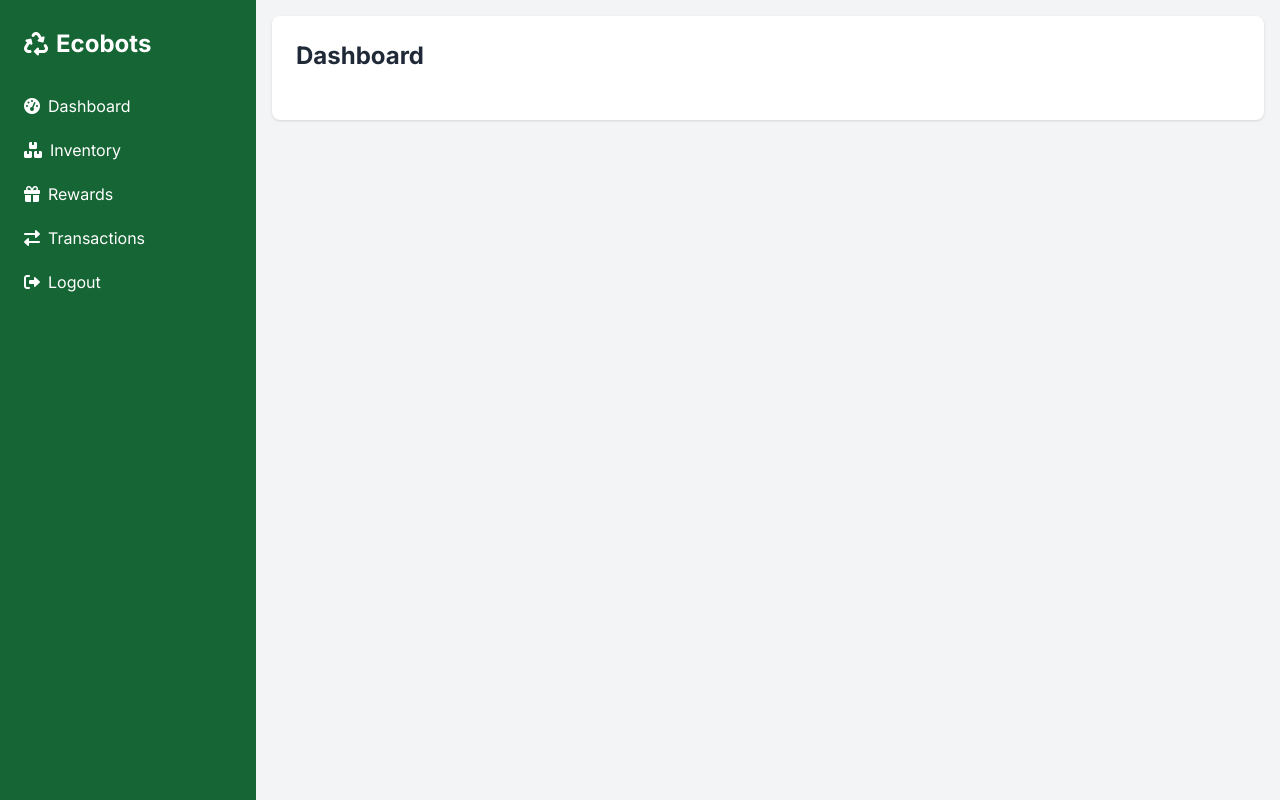
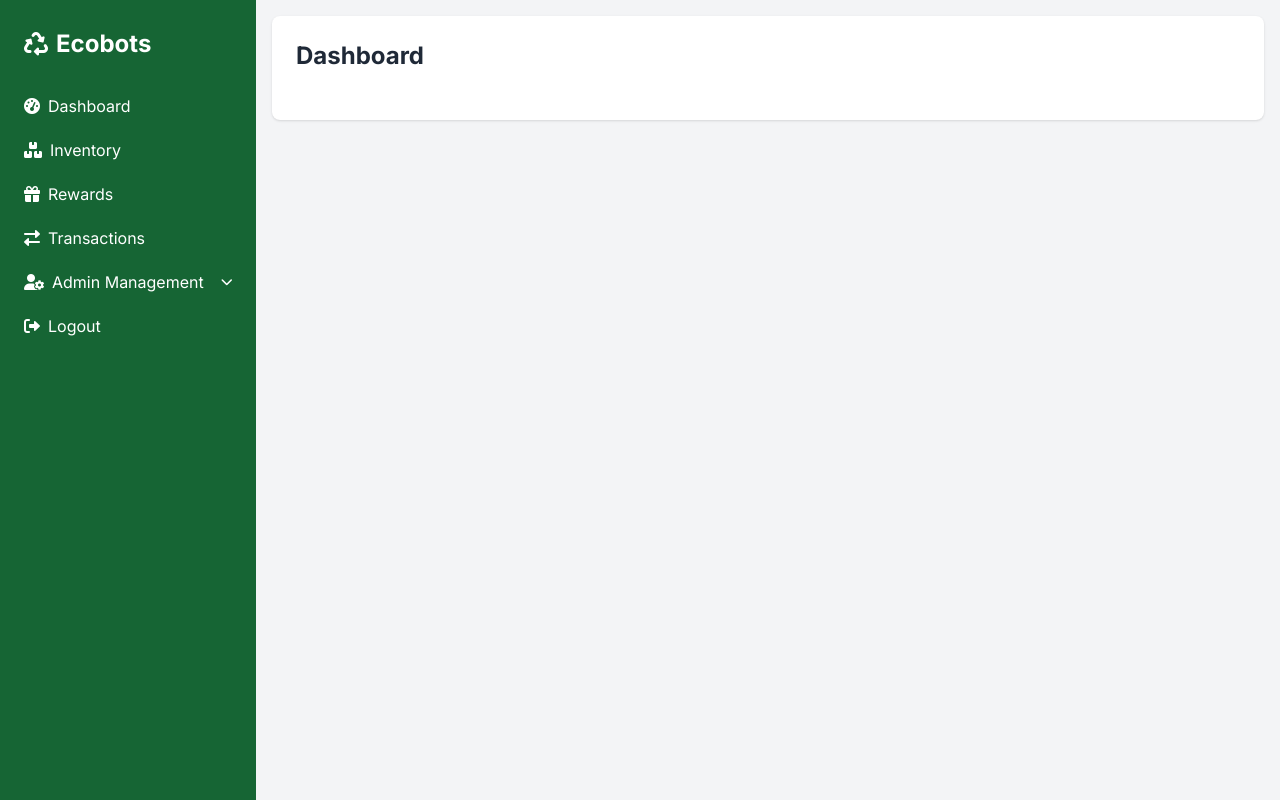
Before and after one commit to Jasamaazing/blackboxai-1743614825081, a PHP site: page /includes/admin_header.php in a window 1280 px wide. Run offline with PHP 8.4, Linux system fonts and the light colour scheme; the visitor is signed in with stand-in values (Sample User, id 1); some libraries are stand-ins or nearby versions.

Commit message:
Add includes/admin_header.php 1743622148095

```diff
--- a/includes/admin_header.php
+++ b/includes/admin_header.php
@@ -59,6 +59,17 @@ if (!is_admin()) {
                 <a href="/admin/transactions.php" class="block py-2.5 px-4 rounded transition duration-200 hover:bg-green-700 <?php echo basename($_SERVER['PHP_SELF']) == 'transactions.php' ? 'bg-green-700' : ''; ?>">
                     <i class="fas fa-exchange-alt mr-2"></i>Transactions
                 </a>
+                <div class="group relative">
+                    <a href="#" class="block py-2.5 px-4 rounded transition duration-200 hover:bg-green-700">
+                        <i class="fas fa-user-cog mr-2"></i>Admin Management
+                        <i class="fas fa-chevron-down float-right mt-1 text-xs"></i>
+                    </a>
+                    <div class="hidden group-hover:block absolute left-0 ml-64 mt-0 w-48 bg-white rounded-md shadow-lg z-10">
+                        <a href="/admin/create_admin.php" class="block px-4 py-2 text-gray-800 hover:bg-green-100">Create Admin</a>
+                        <a href="/admin/update_profile.php" class="block px-4 py-2 text-gray-800 hover:bg-green-100">Update Profile</a>
+                        <a href="/admin/change_password.php" class="block px-4 py-2 text-gray-800 hover:bg-green-100">Change Password</a>
+                    </div>
+                </div>
                 <a href="/logout.php" class="block py-2.5 px-4 rounded transition duration-200 hover:bg-green-700">
                     <i class="fas fa-sign-out-alt mr-2"></i>Logout
                 </a>
```
